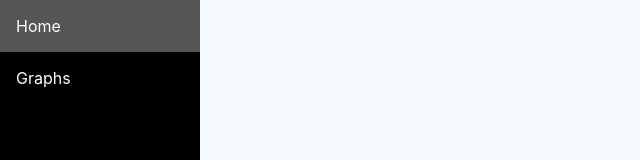
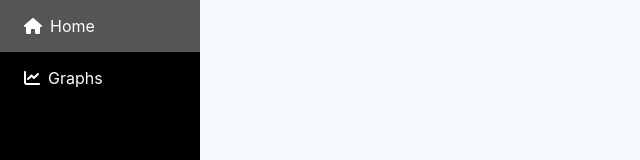
Before and after one commit to datasapiens/expense-app, a React (Create React App) app in the folder expense-app/: page / in a window 1280 px wide. Shown: the top 160 px of the page, without its empty margins (0-640 px from the left). Built offline with nearby package versions, Linux system fonts and the light colour scheme.

Commit message:
refactor: add icon and style the side bar

```diff
--- a/expense-app/package.json
+++ b/expense-app/package.json
@@ -3,6 +3,10 @@
   "version": "0.1.0",
   "private": true,
   "dependencies": {
+    "@fortawesome/fontawesome-svg-core": "^6.1.1",
+    "@fortawesome/free-regular-svg-icons": "^6.1.1",
+    "@fortawesome/free-solid-svg-icons": "^6.1.1",
+    "@fortawesome/react-fontawesome": "^0.1.18",
     "@testing-library/jest-dom": "^5.16.4",
     "@testing-library/react": "^13.3.0",
     "@testing-library/user-event": "^13.5.0",
@@ -10,6 +14,7 @@
     "@types/node": "^16.11.38",
     "@types/react": "^18.0.10",
     "@types/react-dom": "^18.0.5",
+    "babel-plugin-macros": "^3.1.0",
     "react": "^18.1.0",
     "react-dom": "^18.1.0",
     "react-router-dom": "^6.3.0",
--- a/expense-app/src/pages/side-nav/SideNav.scss
+++ b/expense-app/src/pages/side-nav/SideNav.scss
@@ -24,6 +24,10 @@
     background-color: #555;
     color: white;
   }
+
+  .sidebar .link .icon {
+      padding: 0 8px 0px 8px;
+  }
   @media screen and (max-width: 700px) {
     .sidebar {
       width: 100%;
--- a/expense-app/src/pages/side-nav/SideNav.tsx
+++ b/expense-app/src/pages/side-nav/SideNav.tsx
@@ -1,13 +1,20 @@
-import React from "react";
 import { Link } from "react-router-dom";
-import './SideNav.scss';
+import { FontAwesomeIcon } from "@fortawesome/react-fontawesome";
+import { faChartLine, faHouse } from "@fortawesome/free-solid-svg-icons";
+import "./SideNav.scss";
 
 const SideNav = () => {
   return (
     <>
       <nav className="sidebar">
-        <Link to={'/'} className="link">Home</Link>
-        <Link to={'/graphs'} className="link">Graphs</Link>
+        <Link to={"/"} className="link">
+          <FontAwesomeIcon icon={faHouse} className="icon" />
+          Home
+        </Link>
+        <Link to={"/graphs"} className="link">
+          <FontAwesomeIcon icon={faChartLine} className="icon" />
+          Graphs
+        </Link>
       </nav>
     </>
   );
--- a/expense-app/src/styles/App.scss
+++ b/expense-app/src/styles/App.scss
@@ -17,8 +17,6 @@
   }
 }
 
-
-
 .App-link {
   color: #61dafb;
 }
```
Also changed, not shown: 1 other file (tests, documents, lock files or other folders).
